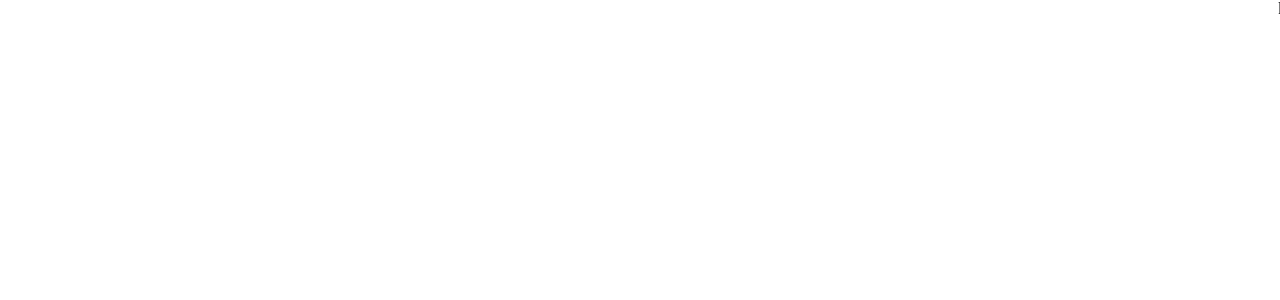
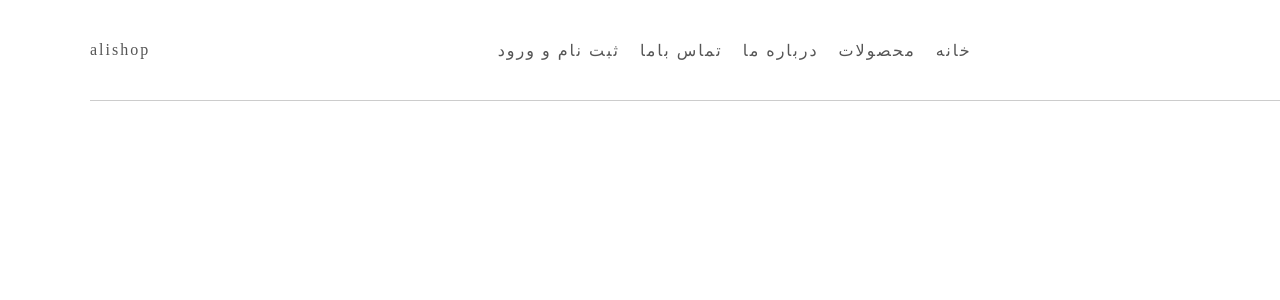
Before and after one commit to alishahi7645/shopp, a React (Create React App) app: page / in a window 1280 px wide. Shown: the top 300 px of the page. Built offline with nearby package versions, Linux system fonts and the light colour scheme.

Commit message:
end code header

```diff
--- a/src/components/Header.js
+++ b/src/components/Header.js
@@ -4,9 +4,39 @@
 import Menu from './svg/bars-solid.svg';
 import Close from './svg/times-solid.svg';
 function Header() {
+     const [menu , setMenu] = useState(false)
+
+     const toggleMenu = () => {
+          setMenu(!menu)
+     }
+
+     const styleMenu = {
+          right: menu ? 0 : '-100%'
+     }
 
   return (
-     <div>header</div>
+     <header>
+          <div className='cart-icon'>
+               <span>3</span>
+               <Link to='/'><FaShoppingBag/></Link>
+          </div>
+          <ul style={styleMenu}>
+               <li><Link to='/'>خانه</Link></li>
+               <li><Link to='/'>محصولات</Link></li>
+               <li><Link to='/'>درباره ما</Link></li>
+               <li><Link to='/'>تماس باما</Link></li>
+               <li><Link to='/'>ثبت نام و ورود</Link></li>
+               <li>
+                    <img src={Close} width='30' className='menu' onClick={toggleMenu}/>
+               </li>
+          </ul>
+          <div className='logo'>
+               <Link to='/'>alishop</Link>
+          </div>
+          <div className='menu' onClick={toggleMenu}>
+               <img src={Menu} width='30' />
+          </div>
+     </header>
   )
 }
 
```
